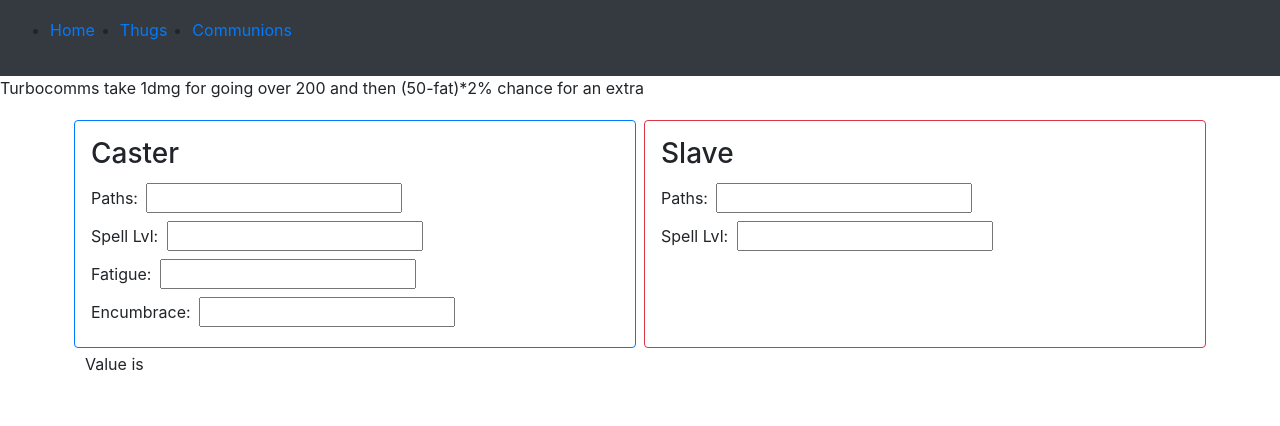
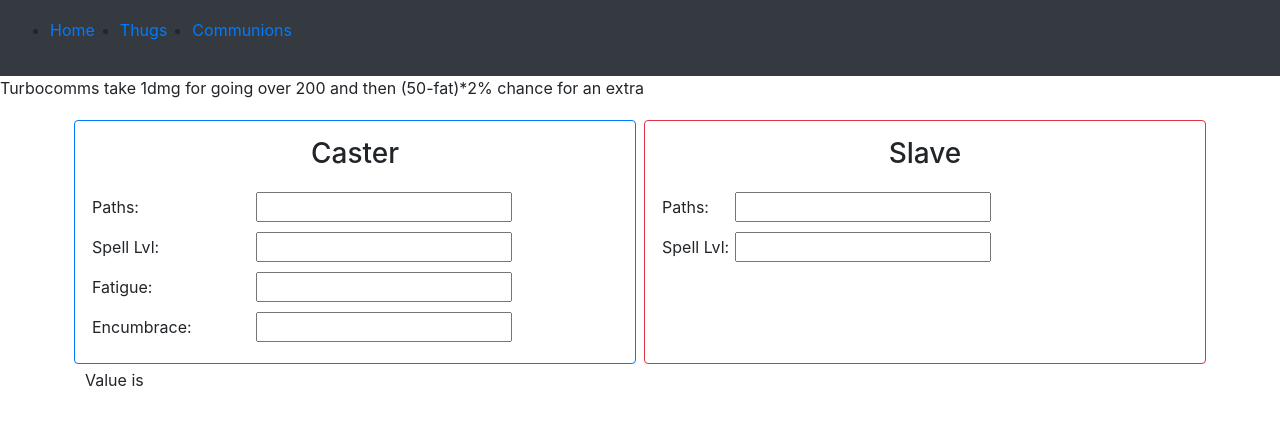
Before and after one commit to Chiirno/soroGuide, a React (Create React App) app: page /communions in a window 1280 px wide. Shown: the top 426 px of the page. Built offline with nearby package versions, Linux system fonts and the light colour scheme.

Commit message:
more commcalc work

```diff
--- a/src/Components/CommCalc.jsx
+++ b/src/Components/CommCalc.jsx
@@ -12,22 +12,29 @@ const ComCalc = () => {
   return (
     <div className="container">
       <div className="row">
-        <div className="col-sm p-3 m-1 border border-primary rounded"> <h3>Caster</h3>
-          Paths: <input className="m-1" type="number" value={masterPaths}
-          onChange={e => setMasterPaths(e.target.value)}/><br/>
-          Spell Lvl: <input className="m-1" type="number" value={spellLevel}
-          onChange={e => setSpellLevel(e.target.value)}/><br/>
-          Fatigue: <input className="m-1" type="number" value={spellFatigue}
-          onChange={e => setSpellFatigue(e.target.value)}/><br/>
-          Encumbrace: <input className="m-1" type="number" value={masterEncumbrance}
-          onChange={e => setMasterEncumbrance(e.target.value)}/>
+
+        <div className="col-sm p-3 m-1 border border-primary rounded">
+          <h3 className="text-center pb-2">Caster</h3>
+          <table style={{width: "110%"}}>
+            <tr><td>Paths:</td><td><input className="m-1" type="number" value={masterPaths}
+            onChange={e => setMasterPaths(e.target.value)}/></td></tr>
+            <tr><td>Spell Lvl:</td><td><input className="m-1" type="number" value={spellLevel}
+            onChange={e => setSpellLevel(e.target.value)}/></td></tr>
+            <tr><td>Fatigue:</td><td><input className="m-1" type="number" value={spellFatigue}
+            onChange={e => setSpellFatigue(e.target.value)}/></td></tr>
+            <tr><td>Encumbrace:</td><td><input className="m-1" type="number" value={masterEncumbrance}
+            onChange={e => setMasterEncumbrance(e.target.value)}/></td></tr>
+          </table>
         </div>
 
-        <div className="col-sm p-3 m-1 border border-danger rounded"> <h3>Slave</h3>
-          Paths: <input className="m-1" type="number" value={slavePaths}
-          onChange={e => setSlavePaths(e.target.value)}/><br/>
-          Spell Lvl: <input className="m-1" type="number" value={slaveNumber}
-          onChange={e => setSlaveNumber(e.target.value)}/><br/>
+        <div className="col-sm p-3 m-1 border border-danger rounded">
+        <h3 className="text-center pb-2">Slave</h3>
+        <table>
+          <tr><td>Paths:</td><td><input className="m-1" type="number" value={slavePaths}
+          onChange={e => setSlavePaths(e.target.value)}/></td></tr>
+          <tr><td>Spell Lvl:</td><td><input className="m-1" type="number" value={slaveNumber}
+          onChange={e => setSlaveNumber(e.target.value)}/></td></tr>
+          </table>
         </div>
       </div>
       <p>Value is {masterPaths}</p>
```
